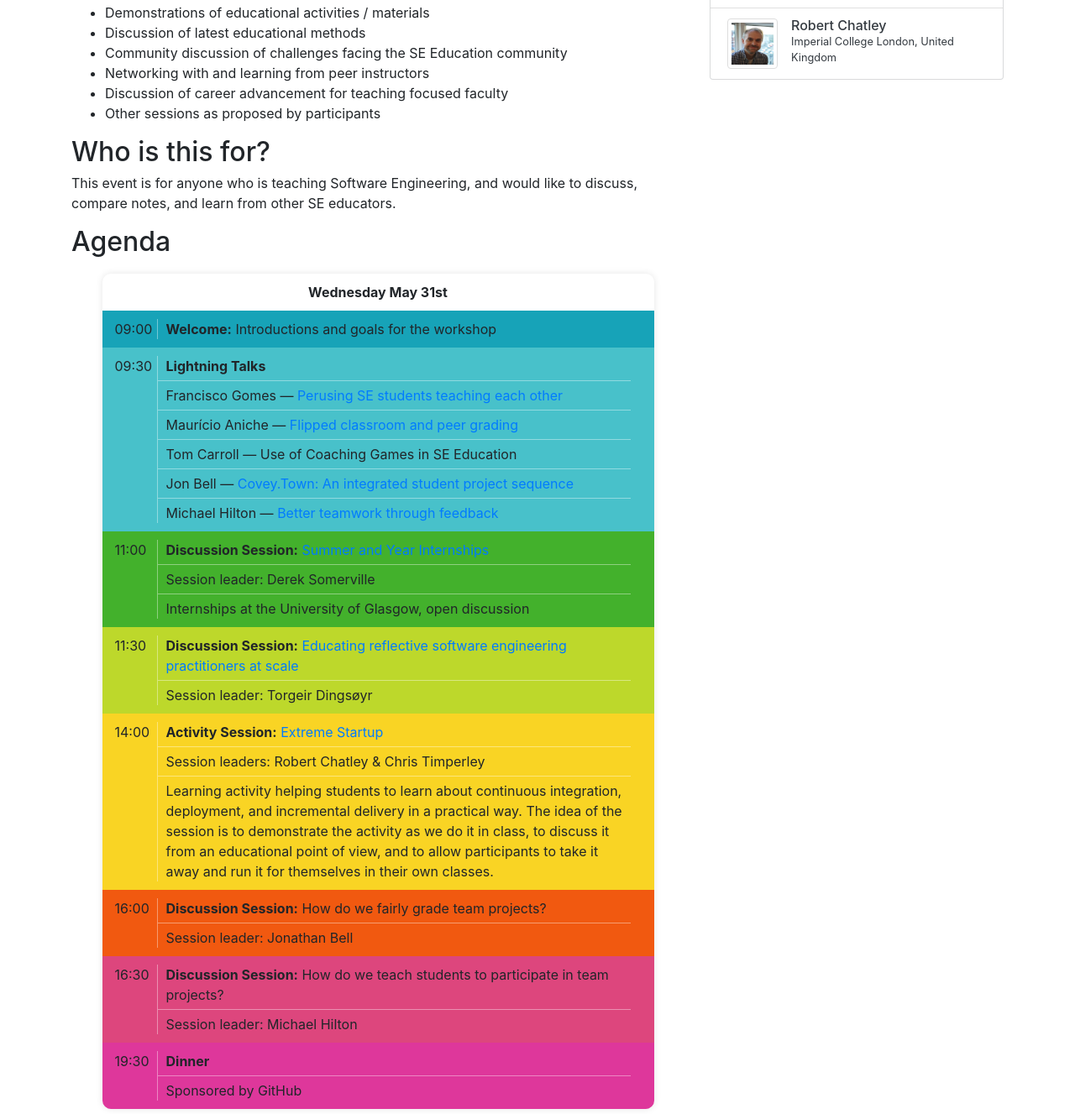
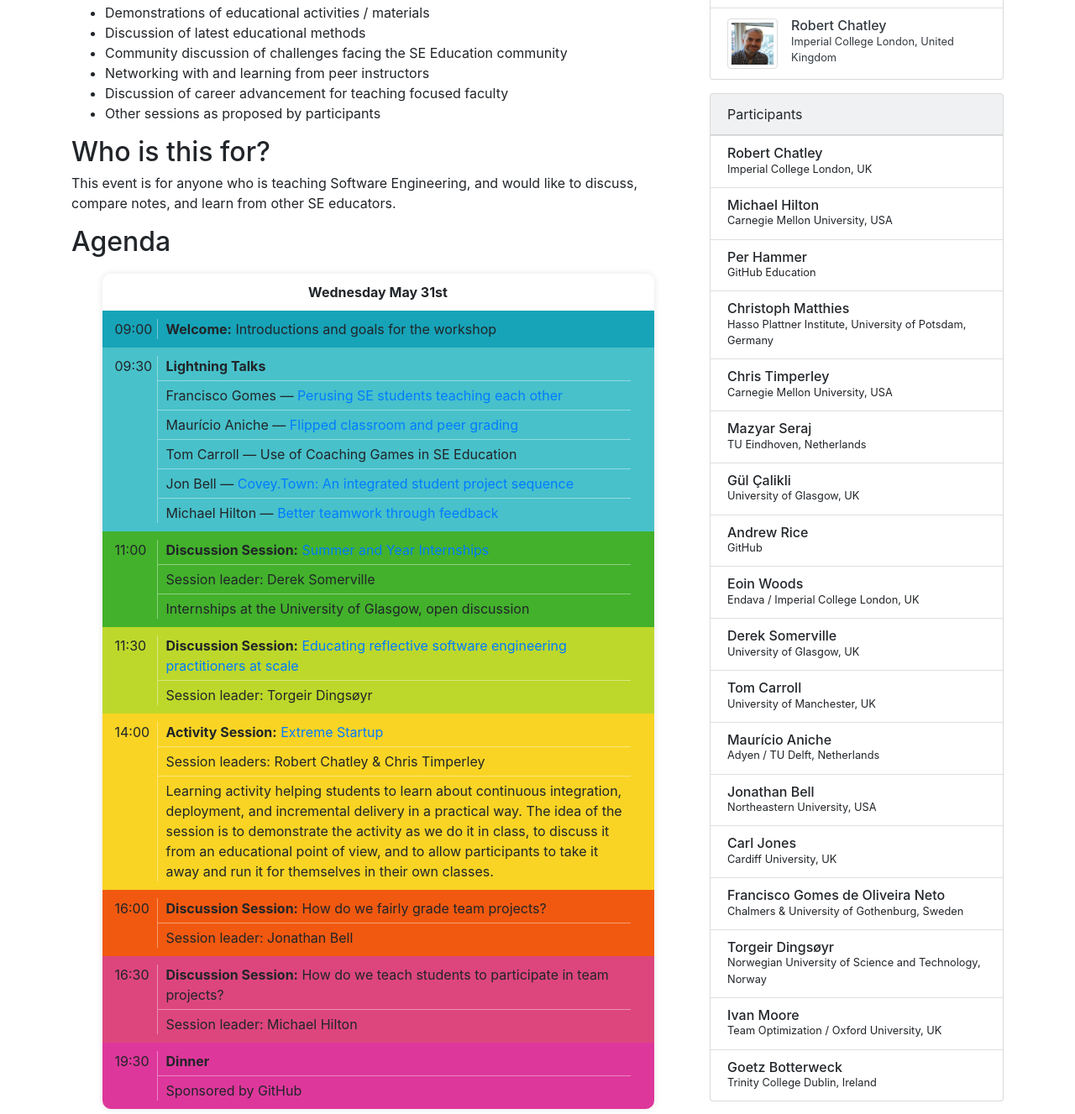
Before and after one commit to WMSEE/WMSEE.github.io, a plain HTML site: page index.html in a window 1280 px wide. Shown: the part 713-2040 px from the top of the page at 84% size. Drawn offline with nearby package versions, Linux system fonts and the light colour scheme.

Commit message:
Add participant info to sidebar

```diff
--- a/index.html
+++ b/index.html
@@ -268,6 +268,85 @@
             </div>
           </p>
 
+      <div class="card bg-light">
+        <div class="card-header">
+          Participants
+        </div>
+        <ul class="list-group list-group-flush">
+          <li class="list-group-item">
+            <h6 class="mt-0 mb-0">Robert Chatley</h6>
+            <p class="affiliation">Imperial College London, UK</p>
+          </li>
+          <li class="list-group-item">
+            <h6 class="mt-0 mb-0">Michael Hilton</h6>
+            <p class="affiliation">Carnegie Mellon University, USA</p>
+          </li>
+          <li class="list-group-item">
+            <h6 class="mt-0 mb-0">Per Hammer</h6>
+            <p class="affiliation">GitHub Education</p>
+          </li>
+          <li class="list-group-item">
+            <h6 class="mt-0 mb-0">Christoph Matthies</h6>
+            <p class="affiliation">Hasso Plattner Institute, University of Potsdam, Germany</p>
+          </li>
+          <li class="list-group-item">
+            <h6 class="mt-0 mb-0">Chris Timperley</h6>
+            <p class="affiliation">Carnegie Mellon University, USA</p>
+          </li>
+          <li class="list-group-item">
+            <h6 class="mt-0 mb-0">Mazyar Seraj</h6>
+            <p class="affiliation">TU Eindhoven, Netherlands</p>
+          </li>
+          <li class="list-group-item">
+            <h6 class="mt-0 mb-0">Gül Çalikli</h6>
+            <p class="affiliation">University of Glasgow, UK</p>
+          </li>
+          <li class="list-group-item">
+            <h6 class="mt-0 mb-0">Andrew Rice</h6>
+            <p class="affiliation">GitHub</p>
+          </li>
+          <li class="list-group-item">
+            <h6 class="mt-0 mb-0">Eoin Woods</h6>
+            <p class="affiliation">Endava / Imperial College London, UK</p>
+          </li>
+          <li class="list-group-item">
+            <h6 class="mt-0 mb-0">Derek Somerville</h6>
+            <p class="affiliation">University of Glasgow, UK</p>
+          </li>
+          <li class="list-group-item">
+            <h6 class="mt-0 mb-0">Tom Carroll</h6>
+            <p class="affiliation">University of Manchester, UK</p>
+          </li>
+          <li class="list-group-item">
+            <h6 class="mt-0 mb-0">Maurício Aniche</h6>
+            <p class="affiliation">Adyen / TU Delft, Netherlands</p>
+          </li>
+          <li class="list-group-item">
+            <h6 class="mt-0 mb-0">Jonathan Bell</h6>
+            <p class="affiliation">Northeastern University, USA</p>
+          </li>
+          <li class="list-group-item">
+            <h6 class="mt-0 mb-0">Carl Jones</h6>
+            <p class="affiliation">Cardiff University, UK</p>
+          </li>
+          <li class="list-group-item">
+            <h6 class="mt-0 mb-0">Francisco Gomes de Oliveira Neto</h6>
+            <p class="affiliation">Chalmers & University of Gothenburg, Sweden</p>
+          </li>
+          <li class="list-group-item">
+            <h6 class="mt-0 mb-0">Torgeir Dingsøyr</h6>
+            <p class="affiliation">Norwegian University of Science and Technology, Norway</p>
+          </li>
+          <li class="list-group-item">
+            <h6 class="mt-0 mb-0">Ivan Moore</h6>
+            <p class="affiliation">Team Optimization / Oxford University, UK</p>
+          </li>
+          <li class="list-group-item">
+            <h6 class="mt-0 mb-0">Goetz Botterweck</h6>
+            <p class="affiliation">Trinity College Dublin, Ireland</p>
+          </li>
+        </ul>
+      </div>
 
           <!-- <p> -->
           <!--   <div class="card bg-light"> -->
```
